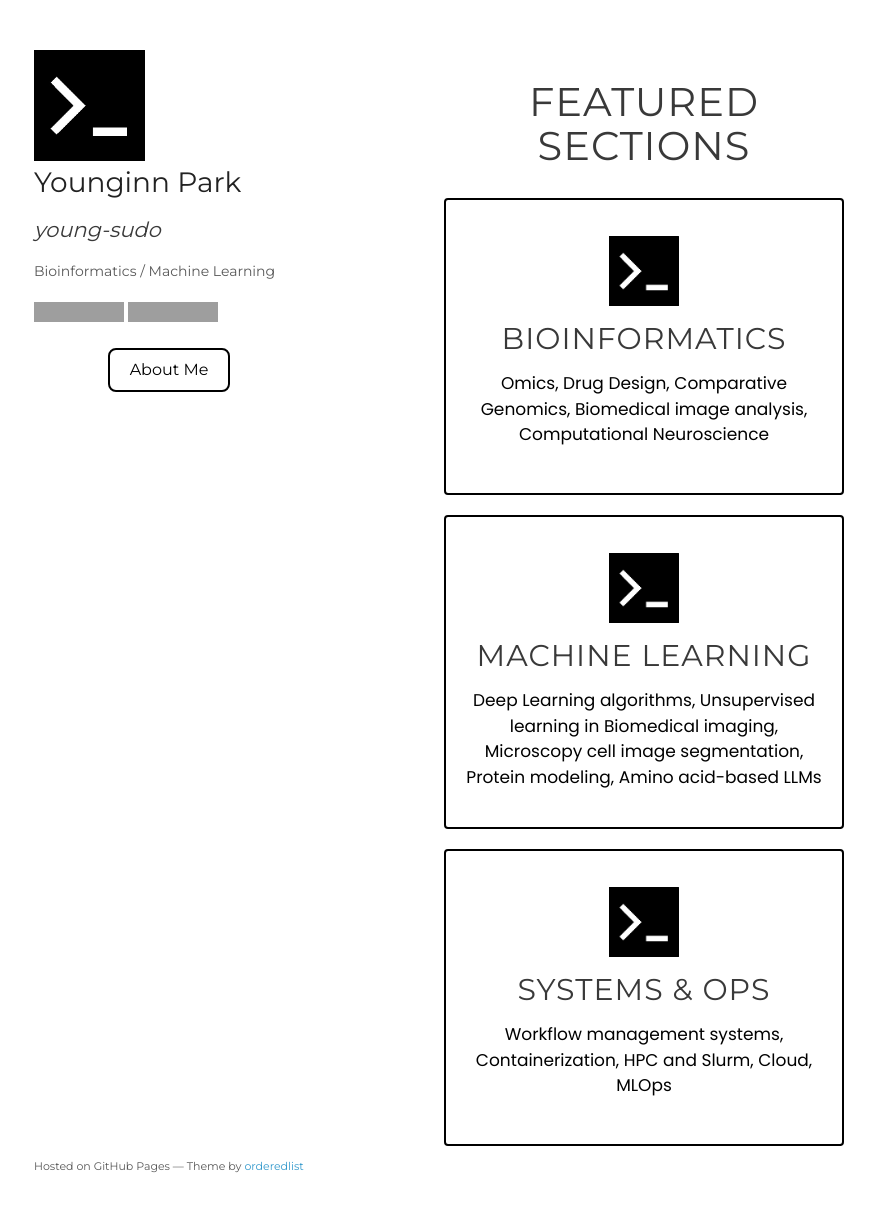
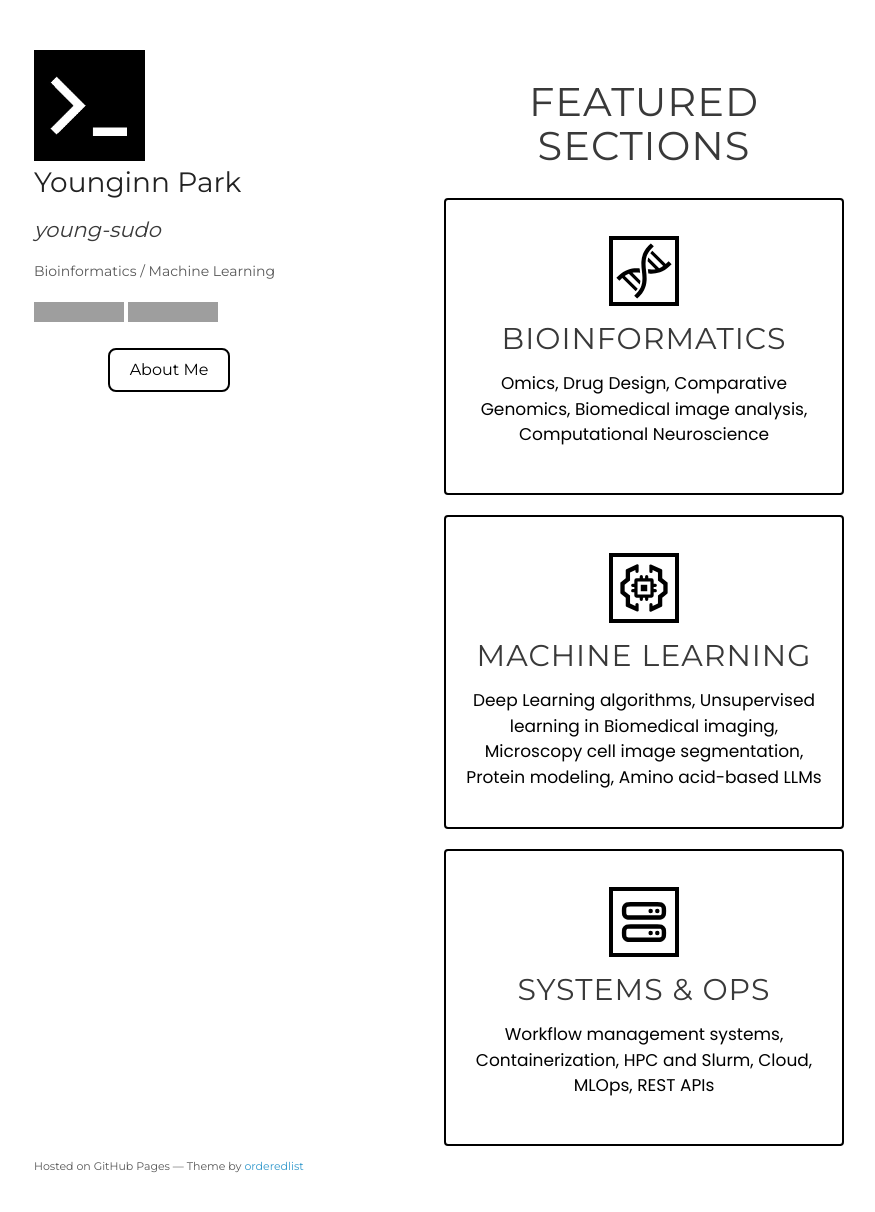
Before and after one commit to young-sudo/young-sudo.github.io, a Jekyll site: the page built from index.md, in a window 1280 px wide and 1246 px high. Shown: the top 1212 px of the window, without its empty margins (176-1051 px from the left). Built offline with Jekyll 4.4.1, drawn with Linux system fonts in a browser that asks for light colours; grey boxes are pictures that could not be loaded.

Commit message:
Add new icons

```diff
--- a/index.md
+++ b/index.md
@@ -10,7 +10,7 @@ layout: default
    <div class="cards-list">
 
   <a class="card-link content content-1" href="{{ '/bio/' | relative_url }}">
-         <img src="{{ '/assets/img/icon.svg' | relative_url }}" alt="BI Logo" class="card-logo">
+         <img src="{{ '/assets/img/bio.svg' | relative_url }}" alt="BI Logo" class="card-logo">
          <h2>
             Bioinformatics
          </h2>
@@ -20,7 +20,7 @@ layout: default
   </a>
 
   <a class="card-link content content-2" href="{{ '/ml/' | relative_url }}">
-      <img src="{{ '/assets/img/icon.svg' | relative_url }}" alt="ML Logo" class="card-logo">
+      <img src="{{ '/assets/img/ml.svg' | relative_url }}" alt="ML Logo" class="card-logo">
       <h2>
         Machine Learning
       </h2>
@@ -30,12 +30,12 @@ layout: default
   </a>
 
   <a class="card-link content content-3" href="{{ '/sys/' | relative_url }}">
-      <img src="{{ '/assets/img/icon.svg' | relative_url }}" alt="CS Logo" class="card-logo">
+      <img src="{{ '/assets/img/sys.svg' | relative_url }}" alt="CS Logo" class="card-logo">
       <h2>
         Systems & Ops
       </h2>
       <p>
-        Workflow management systems, Containerization, HPC and Slurm, Cloud, MLOps
+        Workflow management systems, Containerization, HPC and Slurm, Cloud, MLOps, REST APIs
       </p>
   </a>
 
```
Also changed, not shown: assets/img/bio.svg (added), assets/img/logo.png (deleted), assets/img/ml.svg (added), assets/img/sys.svg (added).
